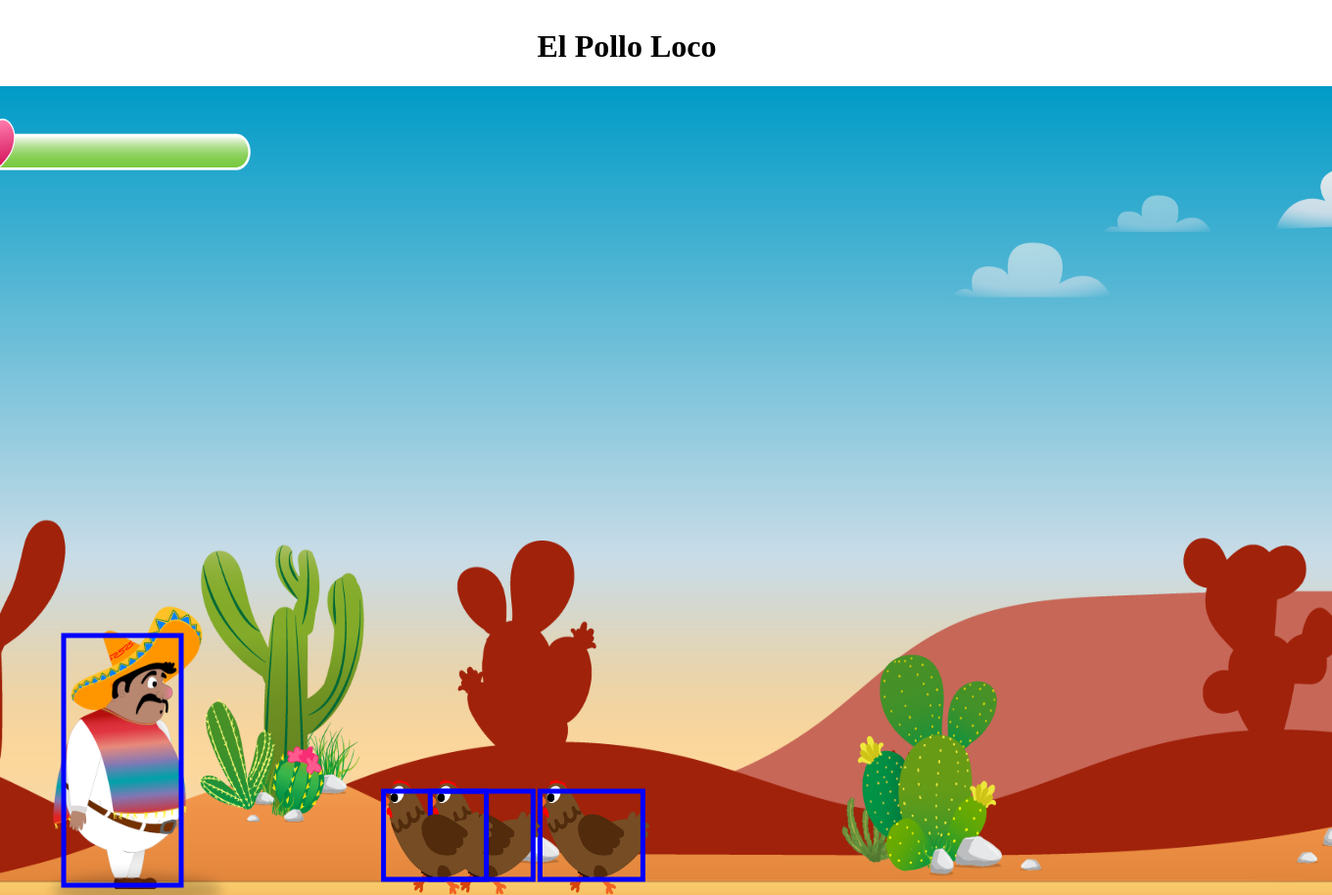
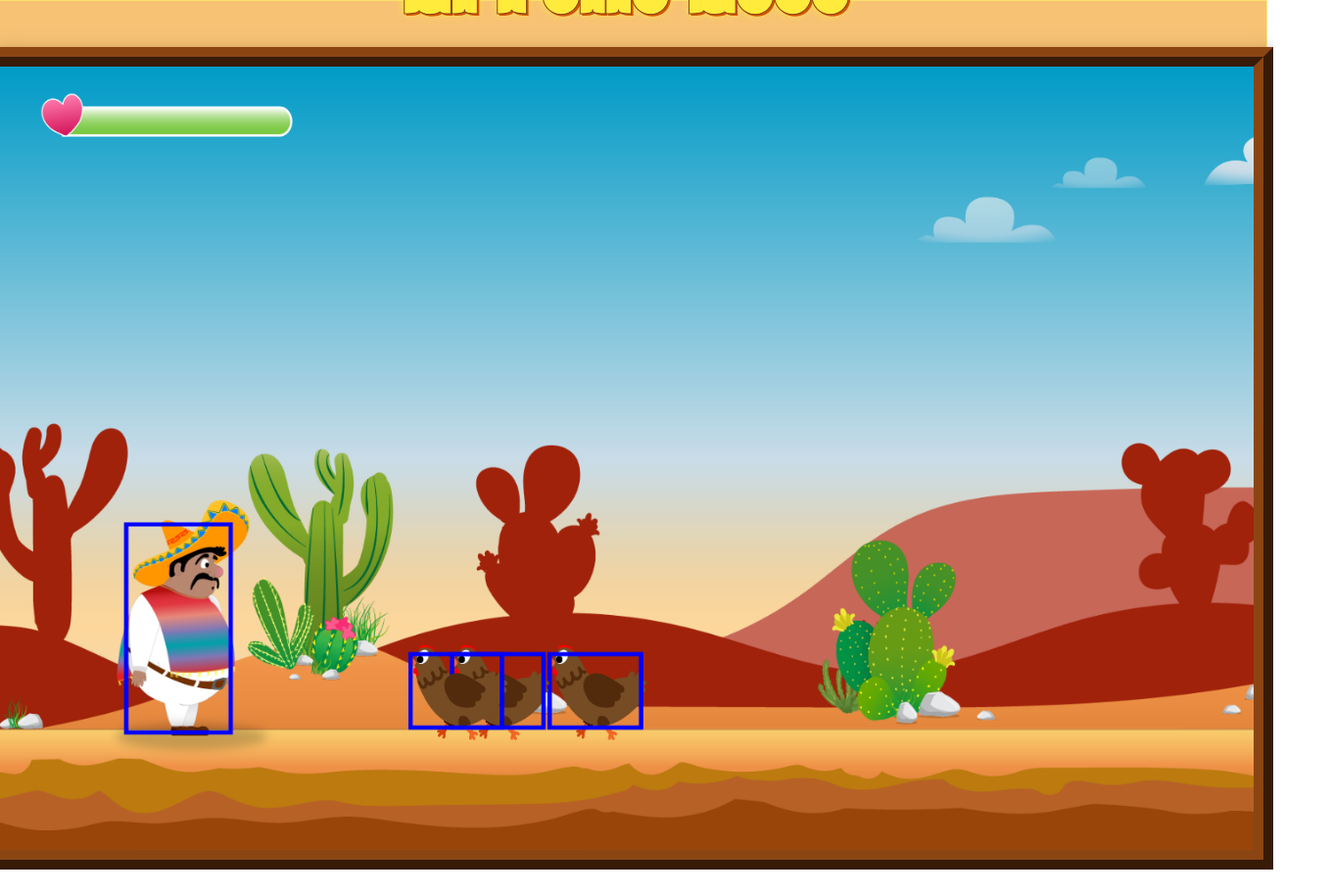
Before and after one commit to B-Blarr/El-Pollo-Loco, a plain HTML site: page index.html in a window 1280 px wide. Shown: the top 914 px of the page at 98% size, 1360 px wide, since content can reach past the window. After the commit the page ends 888 px from the top, so only its background shows below. Drawn offline with Linux system fonts and the light colour scheme; animation ran at ten frames a second.

Commit message:
Added background image, added new font, added new style of headline, added try and catch for images if they cannot be loaded

```diff
--- a/classes/world.class.js
+++ b/classes/world.class.js
@@ -75,10 +75,17 @@ checkCollisions(){
 
     this.addToMap(this.statusBar);
     this.ctx.translate(this.camera_x, 0);
-    this.addToMap(this.character);
+    try {
+      this.addToMap(this.character);
     this.addObjectsToMap(this.level.clouds);
     this.addObjectsToMap(this.throwableObjects);
     this.addObjectsToMap(this.level.enemies);
+    } catch (error) {
+      console.warn("Error loading image", error)
+      console.log("Could not load image,", this.flipImage.src );
+
+    }
+
     this.ctx.translate(-this.camera_x, 0);
     // draw() wird immer wieder raufgerufen
     let self = this;
--- a/style.css
+++ b/style.css
@@ -1,10 +1,59 @@
+@font-face {
+    font-family: "zabras";
+    src: url("./fonts/zabars.ttf");
+}
+
 body{
+    height: 100dvh;
+    margin: 0;
+    width: 100%;
     display: flex;
     flex-direction: column;
     justify-content: center;
     align-items: center;
+    background-image: url(./assets/img/5_background/desert06.png);
+    background-size: cover;
+    background-position: center;
+    background-repeat: no-repeat;
+    font-family: "zabras", Arial, Helvetica, sans-serif;
+    font-size: 56px;
+    letter-spacing: 3px;
+    text-shadow: 4px 4px 8px rgba(0,0,0,0.5);
+}
+
+h1{
+    margin-bottom: 12px;
+    margin-top: 12px;
+    /* color: #FFC125; */
+    /* -webkit-text-stroke: 2px #5a2d0c; */
+    /* color: #CD5C5C; */
+    color: #ffeb3b;
+    text-shadow:
+        2px 2px 0px #d35400,
+        0 0 10px #ffeb3b;
+    -webkit-text-stroke: 1px #8B4513;
 }
 
 canvas{
     background-color: black;
+    /* Ein dicker, brauner Rahmen im "Ridge" (Kante) Stil */
+    border: 20px ridge #8B4513;
+    display: block;
+    /* Schatten für Tiefe */
+    box-shadow: 10px 10px 20px rgba(0,0,0,0.5);
+    /* Optional: Passt sich an */
+    max-width: 100%;
+    height: auto;
 }
+
+@media only screen and (max-width: 1440px){
+    canvas {
+        width: 100%;
+    }
+}
+
+@media only screen and (max-height: 960px){
+    canvas {
+        height: 100dvh;
+    }
+}
```
Also changed, not shown: assets/img/5_background/desert01.jpg (added), assets/img/5_background/desert02.jpg (added), assets/img/5_background/desert03.jpg (added), assets/img/5_background/desert04.jpg (added), assets/img/5_background/desert05.jpg (added), assets/img/5_background/desert06.png (added), fonts/zabars.ttf (added).
